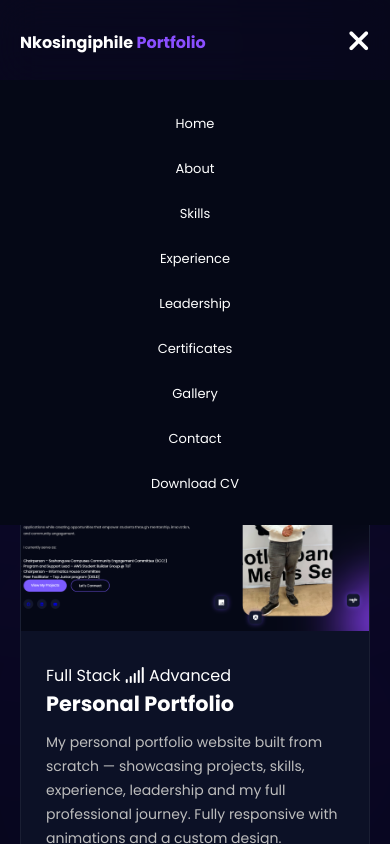
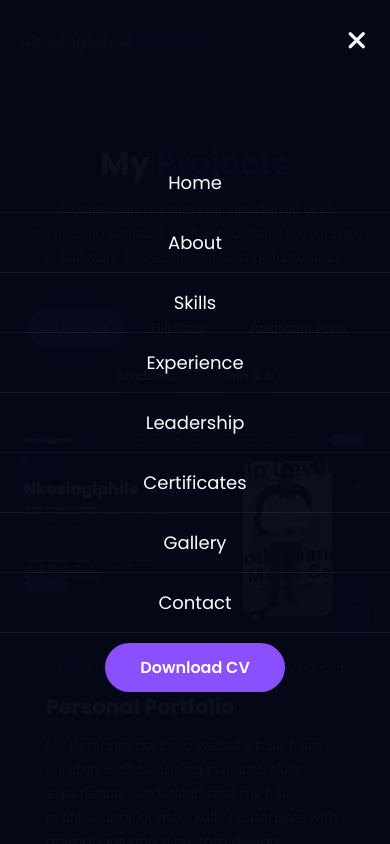
Before and after one commit to nkosingiphilesefodi/My_Portfoilio, a plain HTML site: page projects.html in a window 390 px wide. Both pictures are taken after a click on the element 356 px from the left and 42 px from the top of the page. Shown: the top 844 px of the page. Drawn offline with Linux system fonts and the light colour scheme.

Commit message:
Refactor projects.css for improved structure and styles

```diff
--- a/css/projects.css
+++ b/css/projects.css
@@ -244,16 +244,93 @@ nav ul li a:hover {
 
 
 /* ==============================
-   PROJECT IMAGE
+   PROJECT IMAGE WRAPPER
 ============================== */
 
-.project-card img {
+.project-img {
     width: 100%;
-    height: 220px;
+    height: 200px;
+    overflow: hidden;
+    position: relative;
+}
 
+.project-img img {
+    width: 100%;
+    height: 100%;
     object-fit: cover;
+    transition: .5s;
+}
 
-    transition: .5s;
+.project-card:hover .project-img img {
+    transform: scale(1.05);
+}
+
+/* Gradient placeholder when no image exists */
+.placeholder {
+    display: flex;
+    align-items: center;
+    justify-content: center;
+    height: 100%;
+}
+
+.placeholder i {
+    font-size: 3.5rem;
+    opacity: .6;
+}
+
+.placeholder-academic {
+    background: linear-gradient(135deg, #1a1040, #3b1fa0);
+}
+
+.placeholder-academic i { color: #a78bff; }
+
+.placeholder-js {
+    background: linear-gradient(135deg, #1a2a10, #2a6020);
+}
+
+.placeholder-js i { color: #7cff6e; }
+
+.placeholder-data {
+    background: linear-gradient(135deg, #101a2e, #0a3a5e);
+}
+
+.placeholder-data i { color: #60c8ff; }
+
+
+/* ==============================
+   PROJECT META — badge + complexity
+============================== */
+
+.project-meta {
+    display: flex;
+    align-items: center;
+    justify-content: space-between;
+    margin-bottom: 10px;
+}
+
+.category-badge {
+    font-size: .7rem;
+    font-weight: 600;
+    padding: 3px 10px;
+    border-radius: 20px;
+    letter-spacing: .5px;
+    text-transform: uppercase;
+}
+
+.fullstack-badge  { background: rgba(124,92,255,.18); color: #a88bff; border: 1px solid rgba(124,92,255,.3); }
+.academic-badge   { background: rgba(90,60,200,.18);  color: #9b7fff; border: 1px solid rgba(90,60,200,.3); }
+.js-badge         { background: rgba(50,160,80,.15);  color: #6ddd70; border: 1px solid rgba(50,160,80,.25); }
+.data-badge       { background: rgba(30,120,200,.15); color: #60b8ff; border: 1px solid rgba(30,120,200,.25); }
+
+.complexity {
+    font-size: .72rem;
+    color: #888;
+    display: flex;
+    align-items: center;
+    gap: 4px;
+}
+
+.complexity i { font-size: .65rem; }    transition: .5s;
 }
 
 .project-card:hover img {
@@ -382,14 +459,19 @@ nav ul li a:hover {
    MOBILE NAVIGATION
 ============================== */
 
+/* nav CV button — hidden on desktop, shown inside mobile dropdown */
+.nav-cv-btn {
+    display: none;
+}
+
 .menu-toggle {
     display: none;
-
-    font-size: 30px;
-
+    font-size: 26px;
     color: white;
-
     cursor: pointer;
+    z-index: 1002;
+    padding: 4px;
+    transition: .3s;
 }
 
 
@@ -398,6 +480,10 @@ nav ul li a:hover {
 ============================== */
 
 @media (max-width: 1100px) {
+
+    header { padding: 20px 5%; }
+
+    .logo { font-size: 1.1rem; }
 
     nav ul {
         gap: 14px;
@@ -409,6 +495,7 @@ nav ul li a:hover {
 
     .hire-btn {
         padding: 10px 18px;
+        font-size: 13px;
     }
 
 }
@@ -418,53 +505,108 @@ nav ul li a:hover {
    MOBILE
 ============================== */
 
-@media (max-width: 768px) {
+@media (max-width: 900px) {
 
     header {
-        padding: 20px;
+        padding: 18px 5%;
     }
 
     .menu-toggle {
         display: block;
-        z-index: 1001;
     }
 
     nav {
         position: fixed;
-
-        top: 80px;
-
-        left: -100%;
-
+        top: 0;
+        left: 0;
         width: 100%;
-
-        background: #050816;
-
-        transition: .4s ease;
-
+        height: 100vh;
+        background: rgba(5, 8, 22, 0.97);
+        backdrop-filter: blur(20px);
+        display: flex;
+        flex-direction: column;
+        justify-content: center;
+        align-items: center;
+        transform: translateX(100%);
+        transition: transform 0.4s cubic-bezier(0.4, 0, 0.2, 1);
         z-index: 1000;
     }
 
     nav.active {
-        left: 0;
+        transform: translateX(0);
     }
 
     nav ul {
         display: flex;
+        flex-direction: column;
+        align-items: center;
+        gap: 0;
+        width: 100%;
+    }
 
-        flex-direction: column;
+    nav ul li {
+        width: 100%;
+        text-align: center;
+        opacity: 0;
+        transform: translateY(20px);
+        transition: opacity 0.3s ease, transform 0.3s ease;
+    }
 
-        align-items: center;
+    nav.active ul li { opacity: 1; transform: translateY(0); }
+    nav.active ul li:nth-child(1){ transition-delay: 0.05s; }
+    nav.active ul li:nth-child(2){ transition-delay: 0.10s; }
+    nav.active ul li:nth-child(3){ transition-delay: 0.15s; }
+    nav.active ul li:nth-child(4){ transition-delay: 0.20s; }
+    nav.active ul li:nth-child(5){ transition-delay: 0.25s; }
+    nav.active ul li:nth-child(6){ transition-delay: 0.30s; }
+    nav.active ul li:nth-child(7){ transition-delay: 0.35s; }
+    nav.active ul li:nth-child(8){ transition-delay: 0.40s; }
+    nav.active ul li:nth-child(9){ transition-delay: 0.45s; }
 
-        gap: 20px;
+    nav ul li a {
+        display: block;
+        padding: 16px 20px;
+        font-size: 18px;
+        color: white;
+        border-bottom: 1px solid rgba(255,255,255,0.05);
+        transition: color .3s, background .3s;
+    }
 
-        padding: 30px 0;
+    nav ul li a:hover {
+        color: #8a4fff;
+        background: rgba(138,79,255,0.07);
     }
 
     .hire-btn {
         display: none;
     }
 
+    .nav-cv-btn {
+        display: block !important;
+        margin-top: 10px;
+    }
+
+    .nav-cv-btn a {
+        display: inline-block;
+        padding: 12px 35px;
+        background: #8a4fff;
+        border-radius: 30px;
+        color: white !important;
+        text-decoration: none;
+        font-size: 16px;
+        font-weight: 600;
+        border-bottom: none !important;
+        transition: .3s;
+    }
+
+    .nav-cv-btn a:hover {
+        box-shadow: 0 0 25px rgba(138, 79, 255, 0.6);
+        transform: translateY(-2px);
+    }
+
+    body.nav-open {
+        overflow: hidden;
+    }
 
     /* PROJECT SECTION */
 
```
